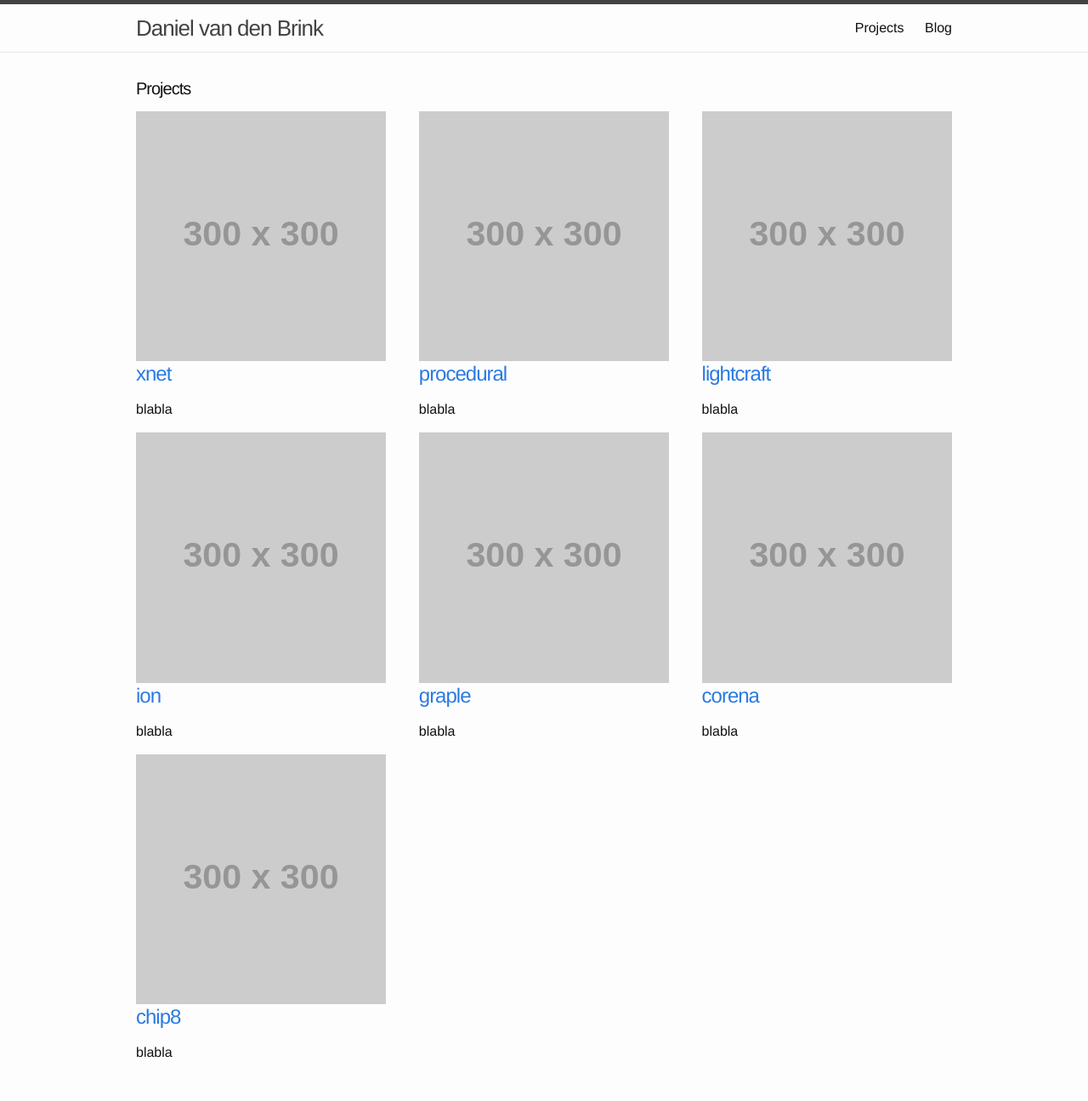
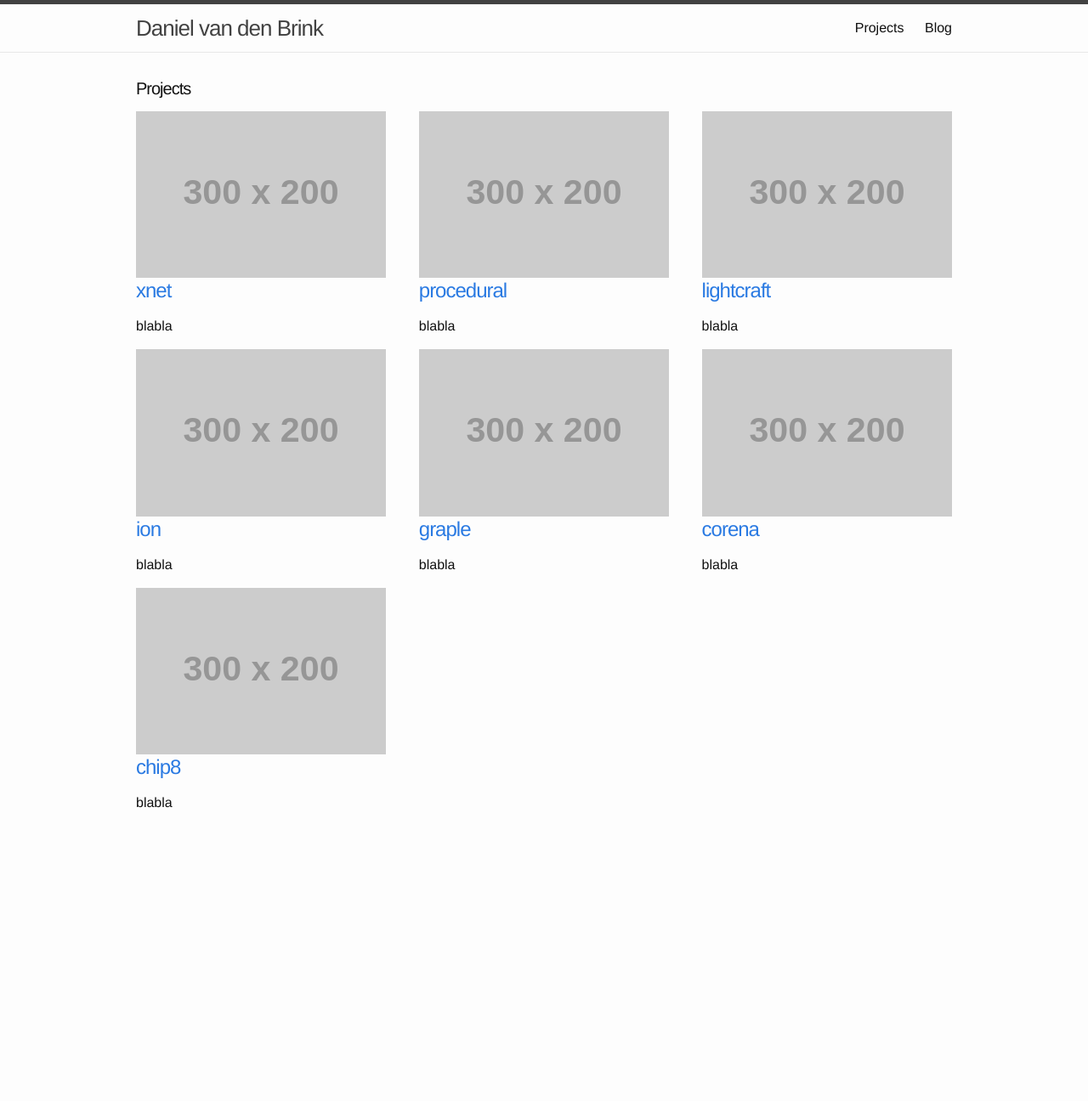
Before and after one commit to dvdbrink/dvdbrink.github.io, a Jekyll site: the page built from projects/index.html, in a window 1280 px wide. Shown: the whole page at 85% size. Built offline with Jekyll 4.4.1, drawn with Linux system fonts in a browser that asks for light colours; after the commit the page ends 1002 px from its top, so only the background shows below that.

Commit message:
Update css

```diff
--- a/projects/index.html
+++ b/projects/index.html
@@ -14,7 +14,7 @@ title: Projects
     {% endif %}
 
     <div class="one-third column">
-      <img class="u-max-full-width" src="https://placehold.it/300x300">
+      <img class="u-max-full-width" src="https://placehold.it/300x200">
       <h2>
         <a class="post-link" href="{{ project.url | prepend: site.baseurl }}">{{ project.title }}</a>
       </h2>
```
